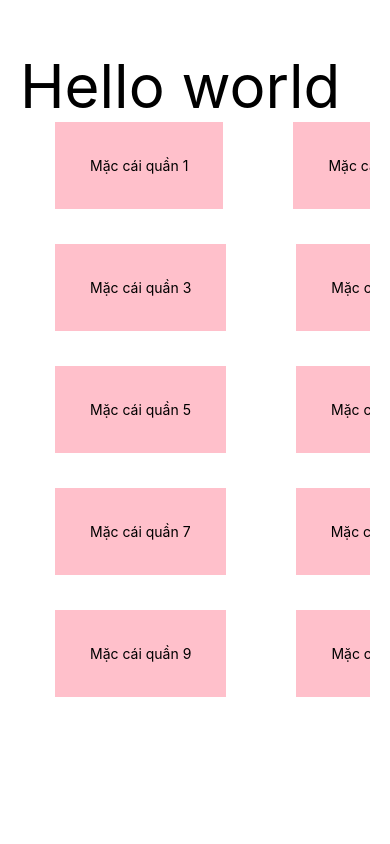
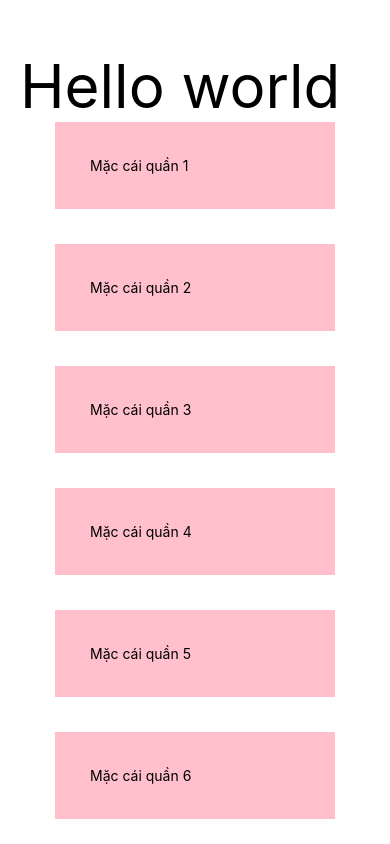
Before and after one commit to nbthinh/learning-react-native-base, a React Native app: screen / in a window 390 px wide. Built offline with nearby package versions, Linux system fonts and the light colour scheme.

Commit message:
#8 recommit

```diff
--- a/App.tsx
+++ b/App.tsx
@@ -20,7 +20,6 @@ export default function App() {
       <FlatList
         keyExtractor={item => item.id + ""}
         data={students}
-        numColumns={2}
         renderItem={({item, index, separators}) => {
           return (
             <View style={{
```
